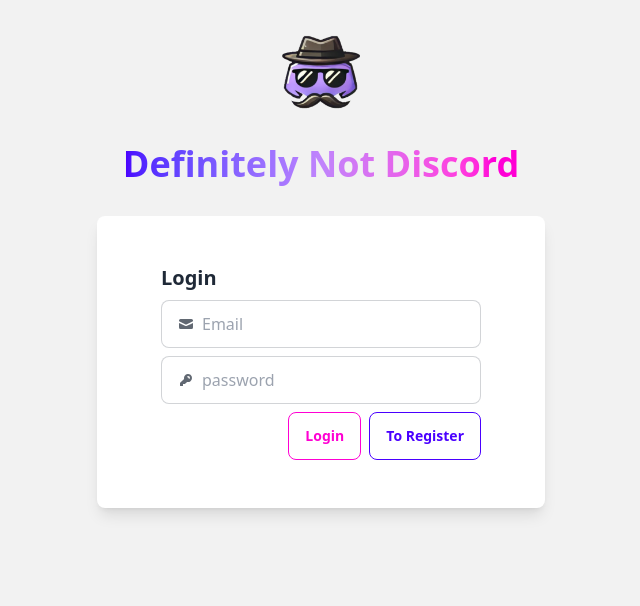
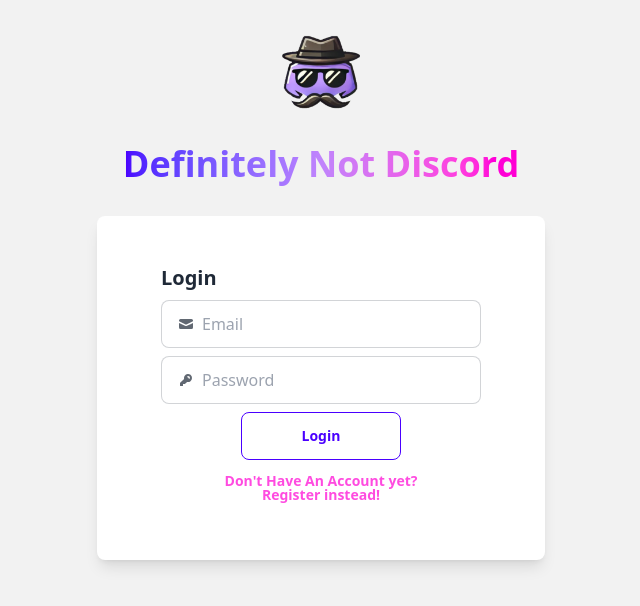
Before and after one commit to A64-React-Team-3/Final-Project-Messenger, a React (Vite) app: page / in a window 1280 px wide. Shown: the top 606 px of the page, without its empty margins (319-959 px from the left). Built offline with nearby package versions, Linux system fonts and the light colour scheme; no server answers.

Commit message:
update: Register & Login buttons update styling

```diff
--- a/src/Views/Login/Login.tsx
+++ b/src/Views/Login/Login.tsx
@@ -75,22 +75,24 @@
             type="password"
             className="grow"
             value={form.password}
-            placeholder="password"
+            placeholder="Password"
             onChange={updateForm("password")}
           />
         </label>
-        <div className="card-actions justify-end">
+        <div className="flex flex-col justify-center align-middle">
           <button
-            className="btn btn-outline btn-secondary"
+            className="btn btn-outline btn-primary w-2/4 ml-20 mb-1"
             onClick={handleLogin}
           >
             Login
           </button>
           <button
-            className="btn btn-outline btn-primary"
+            className="btn opacity-70 btn-ghost text-secondary"
             onClick={handleShowRegister}
           >
-            To Register
+            Don't Have An Account yet?
+            <br />
+            Register instead!
           </button>
         </div>
       </div>
--- a/src/Views/Register/Register.tsx
+++ b/src/Views/Register/Register.tsx
@@ -139,7 +139,7 @@
 
   return (
     <div className="card backdrop-opacity   w-96">
-      <div className="card-body">
+      <div className="card-body ">
         <h2 className="card-title">Register</h2>
         <label className="input input-bordered flex items-center gap-2">
           <svg
@@ -229,25 +229,27 @@
             type="password"
             className="grow"
             value={confirmPassword}
-            placeholder="confirm password"
+            placeholder="Confirm password"
             onChange={updateConfirmPassword}
           />
         </label>
         {!isPasswordMatch && hasStartedTyping && (
           <p className="text-red-500 text-xs">Passwords do not match</p>
         )}
-        <div className="card-actions justify-end">
+        <div className="flex flex-col justify-center align-middle">
           <button
-            className="btn btn-outline btn-primary"
+            className="btn btn-outline btn-primary w-2/4 ml-20 mb-1"
             onClick={handleRegister}
           >
             Register
           </button>
           <button
-            className="btn btn-outline btn-secondary"
+            className="btn opacity-70 btn-ghost text-secondary"
             onClick={handleShowLogin}
           >
-            Back to Login
+            Already Have An Account?
+            <br />
+            Go to Login!
           </button>
         </div>
       </div>
```
